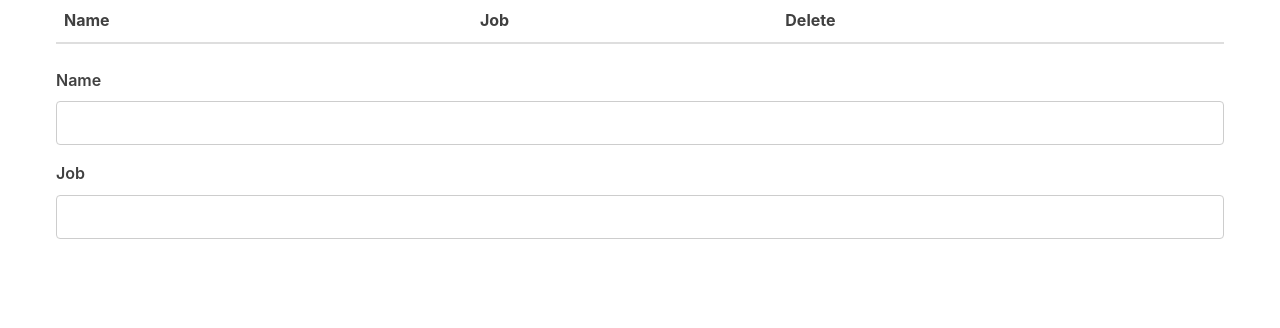
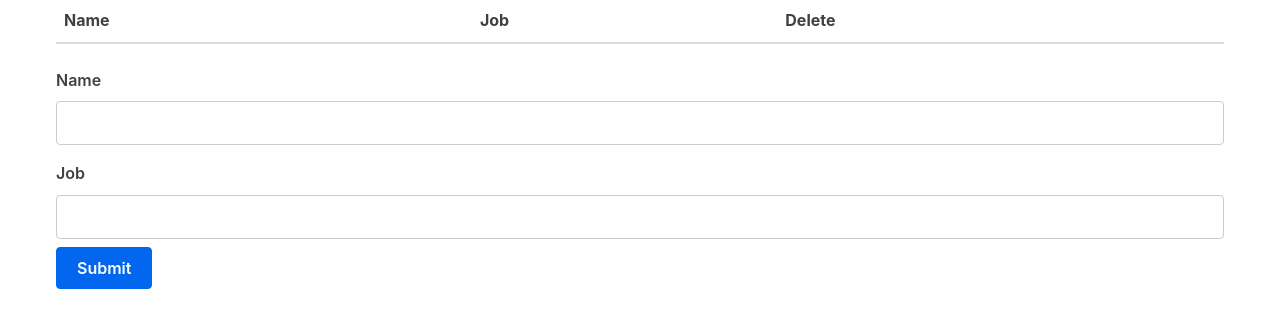
Before and after one commit to Conan1985/react-tutorial, a React (Create React App) app: page / in a window 1280 px wide. Shown: the top 328 px of the page. Built offline with nearby package versions, Linux system fonts and the light colour scheme.

Commit message:
Add sumbit function

```diff
--- a/src/App.js
+++ b/src/App.js
@@ -18,6 +18,12 @@
         })
     };
 
+    handleSubmit = character => {
+        this.setState({
+            characters: [...this.state.characters, character]
+        })
+    };
+
     render() {
 
         const characters = this.state.characters;
@@ -25,7 +31,7 @@
         return (
             <div className="container">
                 <Table characterData = {characters} removeCharacter = {this.removeCharacter}/>
-                <Form/>
+                <Form handleSubmit = {this.handleSubmit}/>
             </div>
         )
     }
--- a/src/Form.js
+++ b/src/Form.js
@@ -20,6 +20,11 @@
         })
     };
 
+    submitForm = () => {
+        this.props.handleSubmit(this.state);
+        this.setState(this.initialState);
+    };
+
     render() {
         const {name, job} = this.state;
         return (
@@ -28,6 +33,7 @@
                 <input type="text" name="name" value={name} onChange={this.handleChange}/>
                 <label>Job</label>
                 <input type="text" name="job" value={job} onChange={this.handleChange}/>
+                <input type="button" value="Submit" onClick={this.submitForm}/>
             </form>
         )
     }
```
